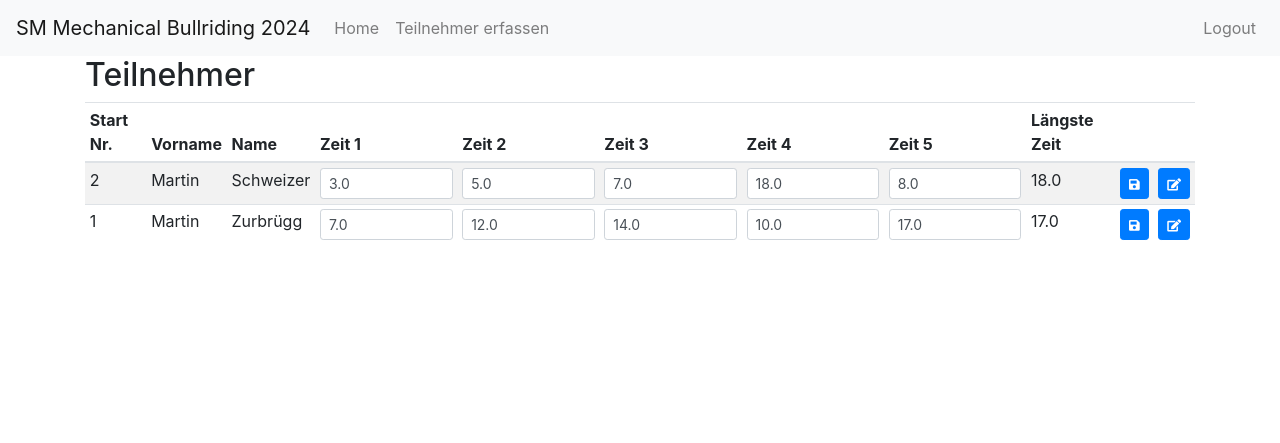
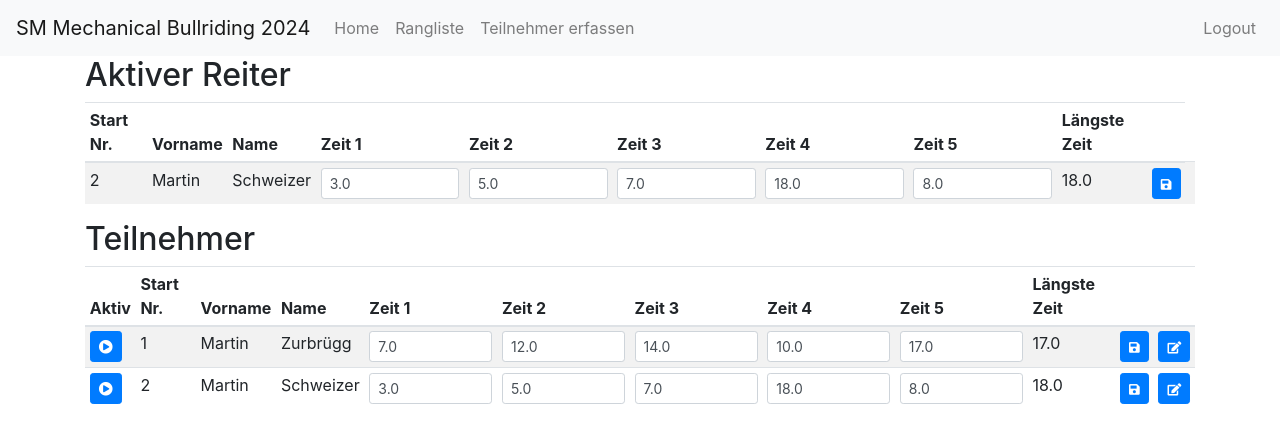
Before and after one commit to swisi/bullriding_2024, a Flask app: page / in a window 1280 px wide. Shown: the top 443 px of the page. Run offline with Flask 3, Linux system fonts and the light colour scheme; a user stored in the database is signed in; data comes from the database, SQL or seed files in the repository; both versions use the stored data as it was after the commit; some libraries are stand-ins or nearby versions.

Commit message:
Update inkl Rangliste

```diff
--- a/app/forms.py
+++ b/app/forms.py
@@ -36,7 +36,7 @@ class ParticipantForm(FlaskForm):
     postal_code = StringField('PLZ', validators=[DataRequired()])
     city = StringField('Ort', validators=[DataRequired()])
     email = StringField('Email', validators=[DataRequired(), Email()])
-    phone = StringField('Telefon', validators=[DataRequired()])
+    phone = StringField('Telefon')
     time1 = StringField('Zeit 1')
     time2 = StringField('Zeit 2')
     time3 = StringField('Zeit 3')
--- a/app/models.py
+++ b/app/models.py
@@ -22,14 +22,15 @@ def load_user(id):
 
 class Participant(db.Model):
     id = db.Column(db.Integer, primary_key=True)
+    active = db.Column(db.Boolean, default=False)
     start_nr = db.Column(db.Integer, nullable=True, unique=True)
     first_name = db.Column(db.String(64), nullable=False)
     last_name = db.Column(db.String(64), nullable=False)
     address = db.Column(db.String(128), nullable=False)
     postal_code = db.Column(db.String(10), nullable=False)
     city = db.Column(db.String(64), nullable=False)
-    email = db.Column(db.String(120), nullable=False)
-    phone = db.Column(db.String(20), nullable=False)
+    email = db.Column(db.String(120), nullable=True)
+    phone = db.Column(db.String(20), nullable=True)
     time1 = db.Column(db.Float, nullable=True)
     time2 = db.Column(db.Float, nullable=True)
     time3 = db.Column(db.Float, nullable=True)
--- a/app/routes.py
+++ b/app/routes.py
@@ -12,8 +12,10 @@ bp = Blueprint('main', __name__)
 @login_required
 def index():
     participants = Participant.query.all() if current_user.is_authenticated else []
-    participants.sort(key=lambda p: p.longest_time if p.longest_time is not None else 0, reverse=True)
-    return render_template('index.html', title='Home', participants=participants)
+    #participants.sort(key=lambda p: p.longest_time if p.longest_time is not None else 0, reverse=True) Sortierung nach längster Dauer
+    participants.sort(key=lambda p: p.start_nr if p.start_nr is not None else 0)  # Sortierung nach Startnummer
+    aparticipant = Participant.query.filter_by(active=True).first()
+    return render_template('index.html', title='Home', participants=participants, aparticipant=aparticipant)
 
 @bp.route('/login', methods=['GET', 'POST'])
 def login():
@@ -91,17 +93,53 @@ def participant_delete(id):
     flash('Participant deleted successfully!', 'success')
     return redirect(url_for('main.index'))
 
-
 @bp.route('/update_times/<int:id>', methods=['POST'])
 @login_required
 def update_times(id):
     participant = Participant.query.get_or_404(id)
-    participant.time1 = request.form.get('time1', type=float)
-    participant.time2 = request.form.get('time2', type=float)
-    participant.time3 = request.form.get('time3', type=float)
-    participant.time4 = request.form.get('time4', type=float)
-    participant.time5 = request.form.get('time5', type=float)
 
-    db.session.commit()
-    flash('Times updated successfully!', 'success')
+    if 'update_times' in request.form:
+        participant.time1 = request.form.get('time1', type=float)
+        participant.time2 = request.form.get('time2', type=float)
+        participant.time3 = request.form.get('time3', type=float)
+        participant.time4 = request.form.get('time4', type=float)
+        participant.time5 = request.form.get('time5', type=float)
+        db.session.commit()
+        flash('Times updated successfully!', 'success')
+
+    if 'set_active' in request.form:
+        Participant.query.update({Participant.active: False})  # Setze alle auf inaktiv
+        participant.active = True
+        db.session.commit()
+        flash('Active participant set successfully!', 'success')
+
     return redirect(url_for('main.index'))
+
+@bp.route('/update_atimes/<int:id>', methods=['POST'])
+@login_required
+def update_atimes(id):
+    participant = Participant.query.get_or_404(id)
+
+    if 'update_times' in request.form:
+        participant.time1 = request.form.get('time1', type=float)
+        participant.time2 = request.form.get('time2', type=float)
+        participant.time3 = request.form.get('time3', type=float)
+        participant.time4 = request.form.get('time4', type=float)
+        participant.time5 = request.form.get('time5', type=float)
+        db.session.commit()
+        flash('Times updated successfully!', 'success')
+
+    if 'set_active' in request.form:
+        Participant.query.update({Participant.active: False})  # Setze alle auf inaktiv
+        participant.active = True
+        db.session.commit()
+        flash('Active participant set successfully!', 'success')
+
+    return redirect(url_for('main.index'))
+
+@bp.route('/ranking')
+@login_required
+def ranking():
+    participants = Participant.query.all() if current_user.is_authenticated else []
+    rankings = sorted(participants, key=lambda p: p.longest_time if p.longest_time is not None else 0, reverse=True)
+    return render_template('ranking.html', title='Rangliste', rankings=rankings)
--- a/app/templates/base.html
+++ b/app/templates/base.html
@@ -17,6 +17,9 @@
         <ul class="navbar-nav mr-auto">
           <li class="nav-item">
             <a class="nav-link" href="{{ url_for('main.index') }}">Home</a>
+          </li>
+          <li class="nav-item">
+            <a class="nav-link" href="{{ url_for('main.ranking') }}">Rangliste</a>
           </li>
           {% if current_user.is_authenticated %}
             <li class="nav-item">
--- a/app/templates/index.html
+++ b/app/templates/index.html
@@ -1,12 +1,54 @@
 {% extends "base.html" %}
 {% block content %}
+  {% if current_user.is_authenticated %}
+
+  <h2>Aktiver Reiter</h2>
+  <table class="table table-striped table-sm">
+    <thead>
+      <tr>
+        <th>Start Nr.</th>
+        <th>Vorname</th>
+        <th>Name</th>
+        <th>Zeit 1</th>
+        <th>Zeit 2</th>
+        <th>Zeit 3</th>
+        <th>Zeit 4</th>
+        <th>Zeit 5</th>
+        <th>Längste Zeit</th>
+        <th></th>
+      </tr>
+    </thead>
+    <tbody>
+        <tr>
+          <form method="POST" action="{{ url_for('main.update_atimes', id=aparticipant.id) }}">
+            <td>{{ aparticipant.start_nr }}</td>
+            <td>{{ aparticipant.first_name }}</td>
+            <td>{{ aparticipant.last_name }}</td>
+            <td><input type="text" name="time1" value="{{ aparticipant.time1 or '' }}" class="form-control form-control-sm"></td>
+            <td><input type="text" name="time2" value="{{ aparticipant.time2 or '' }}" class="form-control form-control-sm"></td>
+            <td><input type="text" name="time3" value="{{ aparticipant.time3 or '' }}" class="form-control form-control-sm"></td>
+            <td><input type="text" name="time4" value="{{ aparticipant.time4 or '' }}" class="form-control form-control-sm"></td>
+            <td><input type="text" name="time5" value="{{ aparticipant.time5 or '' }}" class="form-control form-control-sm"></td>
+            <td>{{ aparticipant.longest_time }}</td>
+            <td>
+              <button type="submit" name="update_times" class="btn btn-primary btn-sm">
+                <i class="fas fa-save fa-sm"></i>
+              </button>
+            </td>
+            <td>
+
+            </td>
+          </form>
+        </tr>
+    </tbody>
+  </table>
 
 
-  {% if current_user.is_authenticated %}
-    <h2>Teilnehmer</h2>
+  <h2>Teilnehmer</h2>
     <table class="table table-striped table-sm">
       <thead>
         <tr>
+          <th>Aktiv</th>
           <th>Start Nr.</th>
           <th>Vorname</th>
           <th>Name</th>
@@ -24,6 +66,11 @@
         {% for participant in participants %}
           <tr>
             <form method="POST" action="{{ url_for('main.update_times', id=participant.id) }}">
+              <td>
+                <button type="submit" name="set_active" value="{{ participant.id }}" class="btn btn-primary btn-sm">
+                  <i class="fas fa-play-circle"></i>
+                </button>
+              </td>
               <td>{{ participant.start_nr }}</td>
               <td>{{ participant.first_name }}</td>
               <td>{{ participant.last_name }}</td>
@@ -34,7 +81,7 @@
               <td><input type="text" name="time5" value="{{ participant.time5 or '' }}" class="form-control form-control-sm"></td>
               <td>{{ participant.longest_time }}</td>
               <td>
-                <button type="submit" class="btn btn-primary btn-sm">
+                <button type="submit" name="update_times" class="btn btn-primary btn-sm">
                   <i class="fas fa-save fa-sm"></i>
                 </button>
               </td>
```
Also changed, not shown: app/templates/ranking.html (added, +38 -0 lines), migrations/versions/9e9c168db343_.py (renamed from migrations/versions/881a64f58edc_.py, +5 -5 lines), migrations/versions/eaa3c25f7dc4_.py (added, +32 -0 lines), database/site.db, 1 other file.
